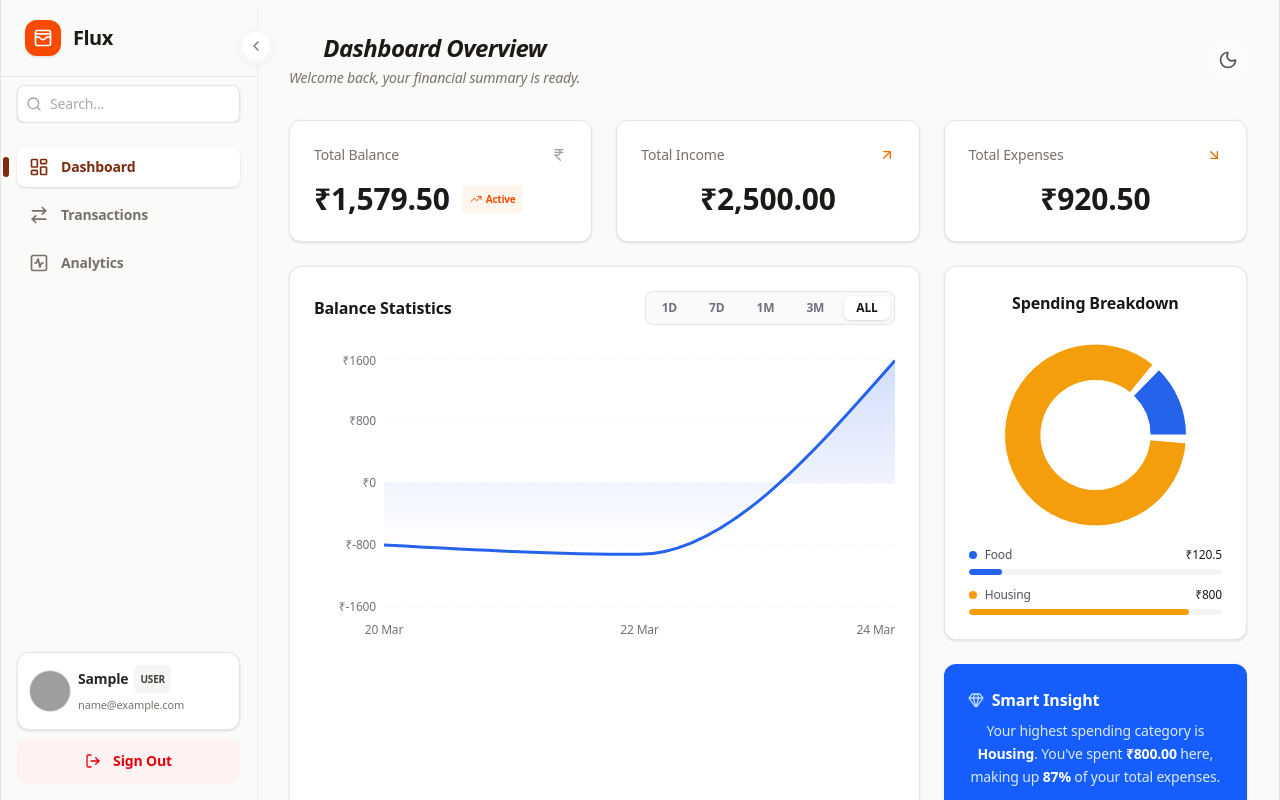
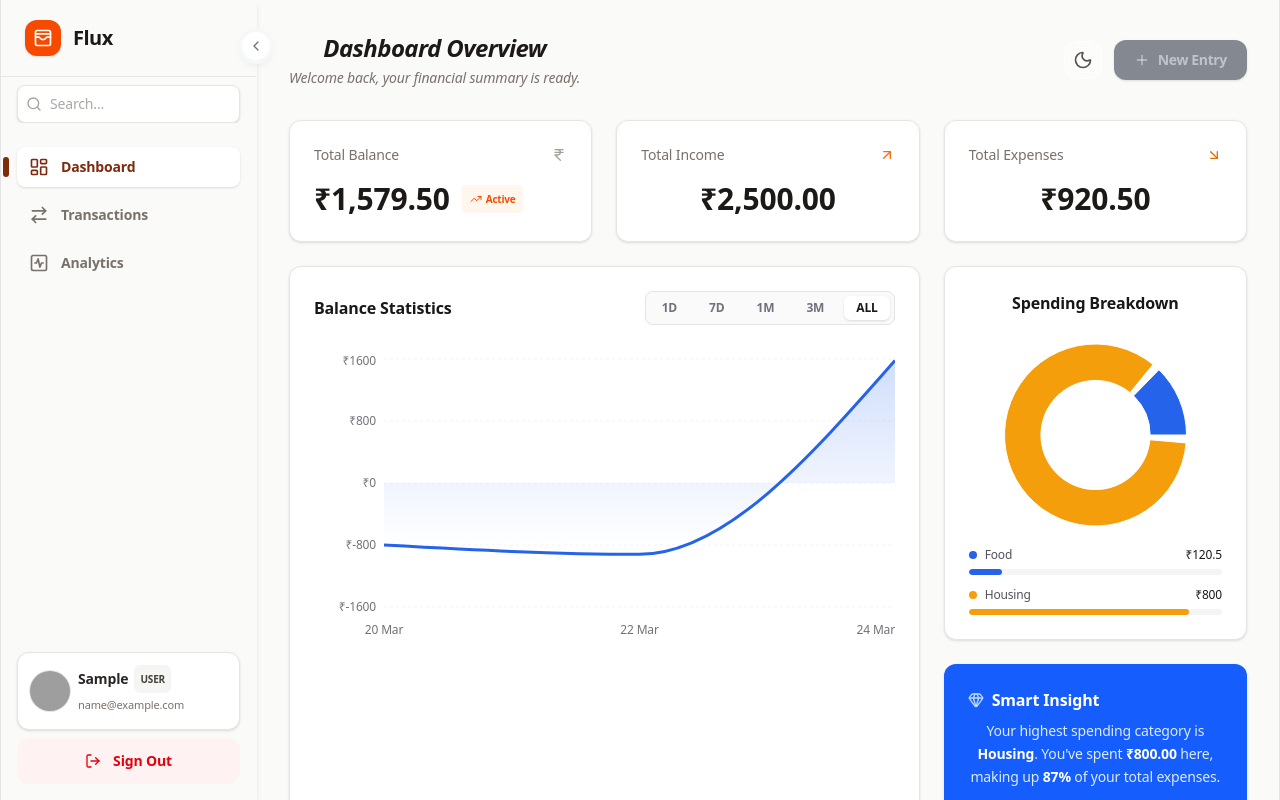
Before and after one commit to 0xRoS-200/Flux_OS, a React (Vite) app: page / in a window 1280 px wide. Both pictures are taken after typing "Sample", "name@example.com", "Sample" into the empty fields and a click on the button "Enter Dashboard". Built offline with nearby package versions, Linux system fonts and the light colour scheme; grey boxes are pictures that could not be loaded.

Commit message:
Feat:Visual changes for access roles

```diff
--- a/dev-dist/sw.js
+++ b/dev-dist/sw.js
@@ -82,7 +82,7 @@ define(['./workbox-5a5d9309'], (function (workbox) { 'use strict';
     "revision": "3ca0b8505b4bec776b69afdba2768812"
   }, {
     "url": "index.html",
-    "revision": "0.nb7ftjlmk9g"
+    "revision": "0.lpvdpjkk2j"
   }], {});
   workbox.cleanupOutdatedCaches();
   workbox.registerRoute(new workbox.NavigationRoute(workbox.createHandlerBoundToURL("index.html"), {
--- a/src/components/Dashboard.jsx
+++ b/src/components/Dashboard.jsx
@@ -11,7 +11,7 @@ import TransactionsTable from "./TransactionsTable";
 import TransactionModal from "./TransactionModal";
 
 export default function Dashboard() {
-  const { role, theme, toggleTheme, fetchTransactions, isLoading, activeTab } = useStore();
+  const { role, theme, toggleTheme, fetchTransactions, isLoading, activeTab, triggerAdminRequest } = useStore();
   const [isModalOpen, setIsModalOpen] = useState(false);
   const [deferredPrompt, setDeferredPrompt] = useState(null);
 
@@ -67,15 +67,13 @@ export default function Dashboard() {
                 {theme === 'dark' ? <Sun className="h-5 w-5" /> : <Moon className="h-5 w-5" />}
               </button>
 
-              {role === 'admin' && (
-                <button
-                  onClick={() => setIsModalOpen(true)}
-                  className="flex flex-1 sm:flex-none justify-center items-center gap-2 bg-slate-900 dark:bg-orange-600 text-white px-5 py-2.5 rounded-xl hover:shadow-lg transition-all shadow-sm font-bold text-sm tracking-tight"
-                >
-                  <Plus className="h-4 w-4" />
-                  New Entry
-                </button>
-              )}
+              <button
+                onClick={() => role === 'admin' ? setIsModalOpen(true) : triggerAdminRequest()}
+                className={`flex flex-1 sm:flex-none justify-center items-center gap-2 px-5 py-2.5 rounded-xl transition-all shadow-sm font-bold text-sm tracking-tight ${role === 'admin' ? 'bg-slate-900 dark:bg-orange-600 text-white hover:shadow-lg' : 'bg-slate-900/50 dark:bg-orange-600/50 text-white/50 cursor-pointer'}`}
+              >
+                <Plus className="h-4 w-4" />
+                New Entry
+              </button>
             </div>
           </div>
 
--- a/src/components/Sidebar.jsx
+++ b/src/components/Sidebar.jsx
@@ -1,4 +1,4 @@
-import { useEffect } from "react";
+import { useEffect, useState } from "react";
 import logo from "../assets/zoro.png";
 import {
   LayoutDashboard, Search, HandCoins, ArrowRightLeft,
@@ -13,7 +13,8 @@ const menuItems = [
 ];
 
 export default function Sidebar() {
-  const { userProfile, activeTab, setActiveTab, isExpanded, toggleSidebar, role, toggleRole } = useStore();
+  const { userProfile, activeTab, setActiveTab, isExpanded, toggleSidebar, role, toggleRole, needAdminAction } = useStore();
+  const [searchTerm, setSearchTerm] = useState("");
 
   const getInitials = (name) => {
     if (!name) return "U";
@@ -73,6 +74,8 @@ export default function Sidebar() {
           <input
             type="text"
             placeholder="Search..."
+            value={searchTerm}
+            onChange={(e) => setSearchTerm(e.target.value)}
             className="focus:outline-none w-full bg-transparent text-stone-600 dark:text-stone-300 text-sm font-medium"
             tabIndex={isExpanded ? 0 : -1}
           />
@@ -80,7 +83,7 @@ export default function Sidebar() {
       </div>
 
       <div id="sideBtns" className={`flex flex-col gap-2 w-full px-4 py-2 ${isExpanded ? "mt-4" : "mt-6"} transition-all duration-300`}>
-        {menuItems.map((item, index) => {
+        {menuItems.filter(item => item.label.toLowerCase().includes(searchTerm.toLowerCase())).map((item, index) => {
           const Icon = item.Icon;
           const isActive = activeTab === item.label;
 
@@ -105,11 +108,18 @@ export default function Sidebar() {
       </div>
 
       <div className={`mt-auto w-full transition-all duration-300 pb-4 flex flex-col gap-2 ${isExpanded ? "px-4" : "px-3"}`}>
-        <button
-          onClick={toggleRole}
-          title={`Switch to ${role === 'user' ? 'Admin' : 'User'} View`}
-          className={`group w-full bg-white dark:bg-stone-800 rounded-xl shadow-sm border border-stone-200 dark:border-stone-700 flex items-center transition-all duration-300 hover:bg-stone-50 dark:hover:bg-stone-700 hover:border-orange-200 dark:hover:border-stone-600 relative overflow-hidden ${isExpanded ? "p-3 gap-2" : "p-2 justify-center"}`}
-        >
+        <div className="relative group w-full">
+          {needAdminAction && (
+            <div className={`absolute z-50 bg-red-500 text-white text-[11px] sm:text-xs font-bold px-3 py-1.5 rounded-lg shadow-lg whitespace-nowrap animate-[bounce_1s_infinite] ${isExpanded ? "-top-12 left-1/2 -translate-x-1/2" : "top-1/2 -translate-y-1/2 left-[100%] ml-4"}`}>
+              Switch to Admin for changes
+              <div className={`absolute border-[6px] border-transparent ${isExpanded ? "top-full left-1/2 -translate-x-1/2 border-t-red-500" : "right-full top-1/2 -translate-y-1/2 border-r-red-500"}`}></div>
+            </div>
+          )}
+          <button
+            onClick={toggleRole}
+            title={`Switch to ${role === 'user' ? 'Admin' : 'User'} View`}
+            className={`group w-full bg-white dark:bg-stone-800 rounded-xl shadow-sm border ${needAdminAction ? 'border-red-500 ring-2 ring-red-500' : 'border-stone-200 dark:border-stone-700 hover:border-orange-200 dark:hover:border-stone-600'} flex items-center transition-all duration-300 hover:bg-stone-50 dark:hover:bg-stone-700 relative overflow-hidden ${isExpanded ? "p-3 gap-2" : "p-2 justify-center"}`}
+          >
           <div className="relative shrink-0 flex items-center justify-center h-10 w-10 rounded-full bg-stone-200 dark:bg-stone-700 ring-1 ring-stone-200 dark:ring-stone-700 text-stone-600 dark:text-stone-300 font-bold overflow-hidden">
             {currentProfile.avatar ? (
               <img key={role} src={currentProfile.avatar} alt="Profile" className="h-full w-full object-cover" />
@@ -135,10 +145,11 @@ export default function Sidebar() {
 
           {isExpanded && (
             <div className="shrink-0 text-stone-400 dark:text-stone-500 opacity-0 group-hover:opacity-100 group-hover:text-orange-500 dark:group-hover:text-orange-400 transition-all duration-300">
-              <RefreshCw className="h-4 w-4" />
+              <RefreshCw className={`h-4 w-4 ${needAdminAction ? 'text-red-500 animate-spin' : ''}`} />
             </div>
           )}
-        </button>
+          </button>
+        </div>
 
         <button
           onClick={() => useStore.getState().clearProfile()}
--- a/src/components/TransactionsTable.jsx
+++ b/src/components/TransactionsTable.jsx
@@ -1,9 +1,9 @@
 import React, { useState } from "react";
-import { Search, Download, Trash2, Upload } from "lucide-react";
+import { Search, Download, Trash2, Upload, Pencil } from "lucide-react";
 import { useStore } from "../store/useStore";
 
 export default function TransactionsTable() {
-  const { transactions, role, deleteTransaction, importTransactions } = useStore();
+  const { transactions, role, deleteTransaction, importTransactions, triggerAdminRequest } = useStore();
   const [searchTerm, setSearchTerm] = useState("");
   const [filterType, setFilterType] = useState("all");
 
@@ -86,7 +86,7 @@ export default function TransactionsTable() {
               <th className="px-4 sm:px-8 py-3 sm:py-5">Timeline</th>
               <th className="hidden xs:table-cell px-4 sm:px-8 py-3 sm:py-5">Verification</th>
               <th className="px-4 sm:px-8 py-3 sm:py-5 text-right">Magnitude</th>
-              {role === 'admin' && <th className="px-4 sm:px-8 py-3 sm:py-5 text-right">Actions</th>}
+              <th className="px-4 sm:px-8 py-3 sm:py-5 text-right">Actions</th>
             </tr>
           </thead>
           <tbody className="divide-y divide-stone-50 dark:divide-stone-800/30">
@@ -116,13 +116,16 @@ export default function TransactionsTable() {
                     {tx.amount > 0 ? '+' : ''}
                     {Math.abs(tx.amount).toLocaleString('en-IN', { style: 'currency', currency: 'INR' })}
                   </td>
-                  {role === 'admin' && (
-                    <td className="px-8 py-5 text-right">
-                      <button onClick={() => deleteTransaction(tx.id)} className="text-stone-300 hover:text-red-500 transition-all p-2 rounded-lg hover:bg-red-50 dark:hover:bg-red-900/20">
-                        <Trash2 className="h-4 w-4 ml-auto" />
+                  <td className="px-8 py-5 text-right">
+                    <div className="flex justify-end gap-1">
+                      <button onClick={() => role === 'admin' ? null : triggerAdminRequest()} className={`transition-all p-2 rounded-lg ${role === 'admin' ? 'text-stone-300 hover:text-orange-500 hover:bg-orange-50 dark:hover:bg-orange-900/20' : 'text-stone-300/50 cursor-pointer'}`}>
+                        <Pencil className="h-4 w-4" />
                       </button>
-                    </td>
-                  )}
+                      <button onClick={() => role === 'admin' ? deleteTransaction(tx.id) : triggerAdminRequest()} className={`transition-all p-2 rounded-lg ${role === 'admin' ? 'text-stone-300 hover:text-red-500 hover:bg-red-50 dark:hover:bg-red-900/20' : 'text-stone-300/50 cursor-pointer'}`}>
+                        <Trash2 className="h-4 w-4" />
+                      </button>
+                    </div>
+                  </td>
                 </tr>
               ))
             )}
--- a/src/store/useStore.js
+++ b/src/store/useStore.js
@@ -24,6 +24,12 @@ export const useStore = create(
       toggleRole: () => set((state) => ({ role: state.role === "user" ? "admin" : "user" })),
       toggleTheme: () => set((state) => ({ theme: state.theme === "light" ? "dark" : "light" })),
 
+      needAdminAction: false,
+      triggerAdminRequest: () => {
+        set({ needAdminAction: true });
+        setTimeout(() => set({ needAdminAction: false }), 2000);
+      },
+
       transactions: initialTransactions,
       isLoading: false,
 
@@ -34,6 +40,9 @@ export const useStore = create(
       },
       addTransaction: (newTx) => set((state) => ({
         transactions: [{ ...newTx, id: Date.now() }, ...state.transactions]
+      })),
+      updateTransaction: (updatedTx) => set((state) => ({
+        transactions: state.transactions.map(tx => tx.id === updatedTx.id ? updatedTx : tx)
       })),
       deleteTransaction: (id) => set((state) => ({
         transactions: state.transactions.filter(tx => tx.id !== id)
```
